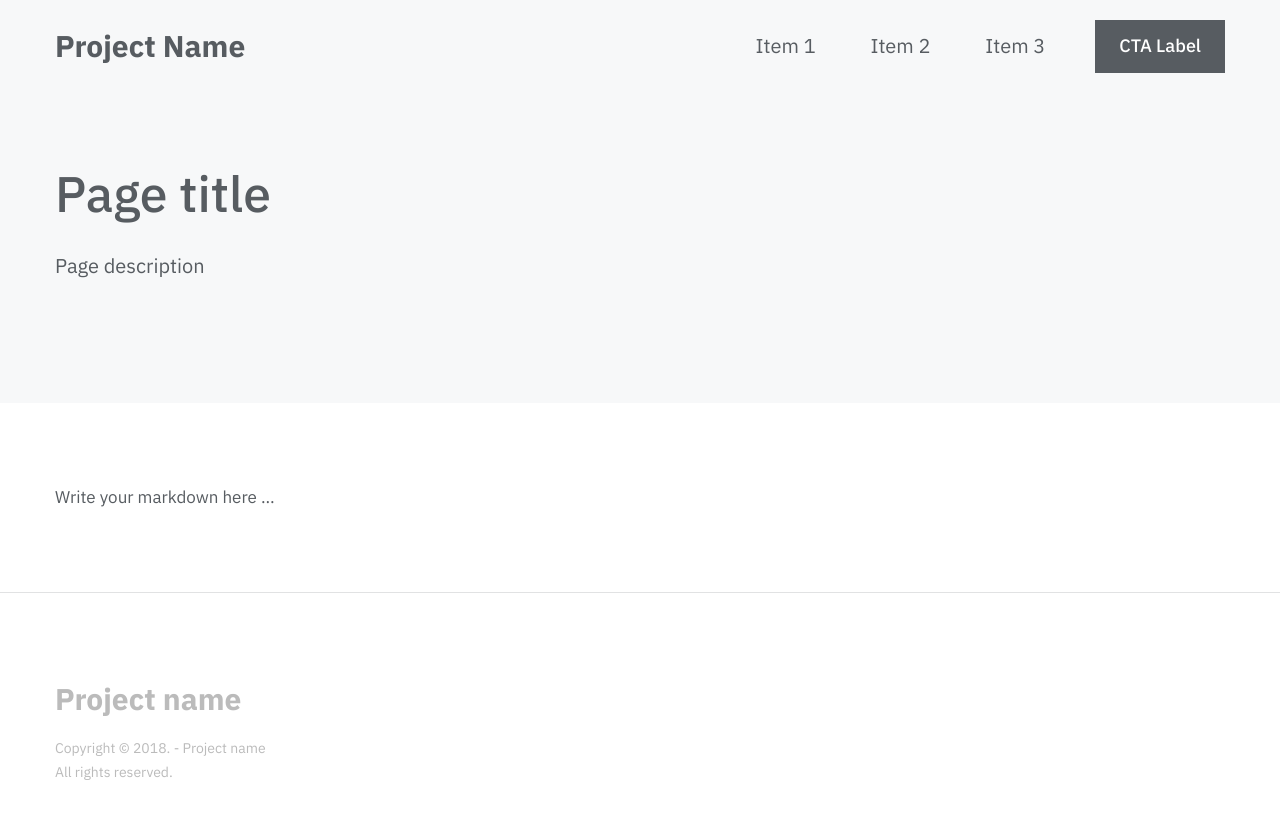
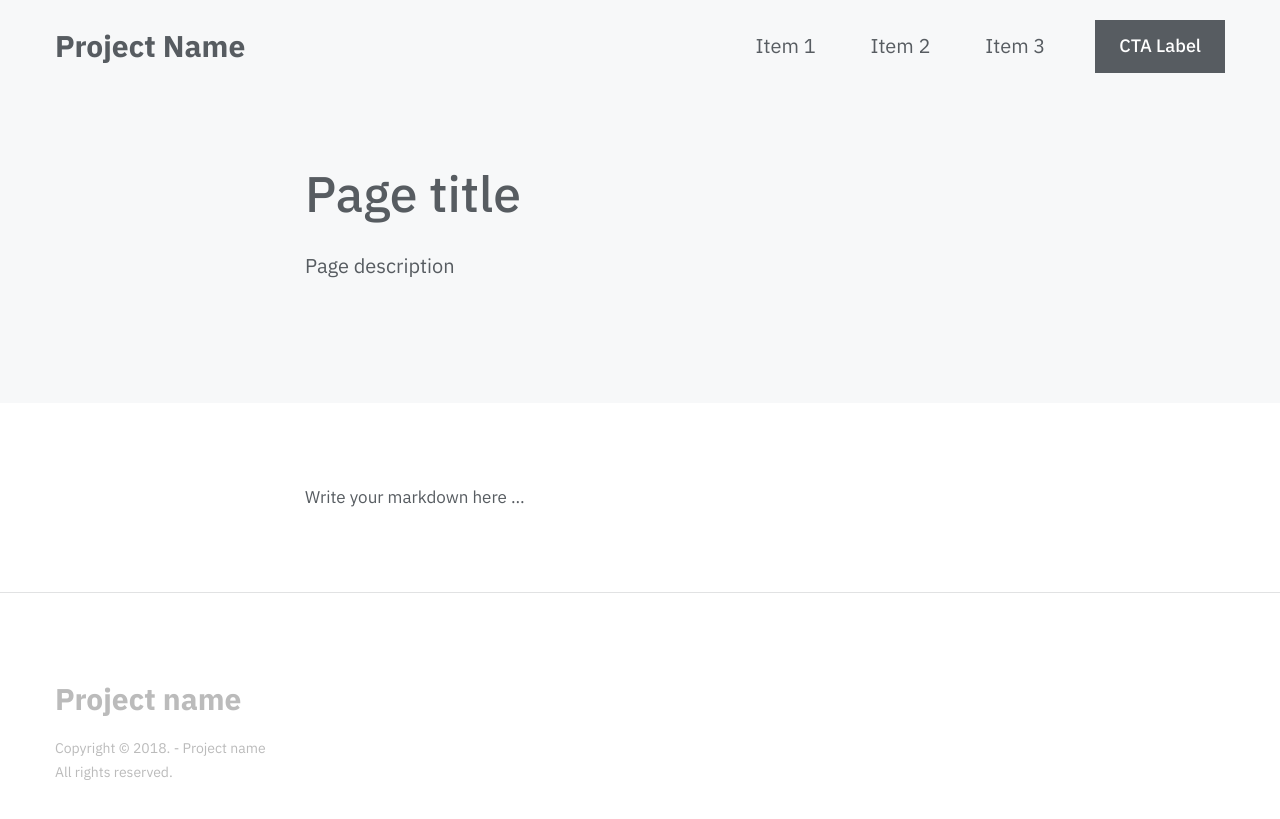
Before and after one commit to MANOJPATRA1991/blogs, a Jekyll site: the page built from default.md, in a window 1280 px wide. Shown: the top 819 px of the page. Built offline with Jekyll 4.4.1, drawn with Linux system fonts in a browser that asks for light colours.

Commit message:
Default layout updated. Removed color theme variable.

```diff
--- a/_config.yml
+++ b/_config.yml
@@ -2,7 +2,6 @@
 dox:
     baseurl:
     site_title: Project Name
-    color_theme: # Available themes: blue (default), green, purple, red and yellow
     header:
         logo:
             text: Project Name
--- a/dox-theme/_includes/header.html
+++ b/dox-theme/_includes/header.html
@@ -33,7 +33,7 @@
 		<link rel="stylesheet" href="https://fonts.googleapis.com/css?family=IBM+Plex+Mono|IBM+Plex+Sans:400,400i,500,500i,700,700i">
 		<link rel="stylesheet" href="{% if jekyll.environment == 'production' %}{{ site.dox.baseurl }}{% endif %}/dox-theme/assets/css/style.css">
 	</head>
-	<body class="{{ site.dox.color_theme }}">
+	<body>
 		{% if site.dox.header.nav or site.dox.header.cta %}
 			<div class="c-offcanvas">
 				<div class="c-offcanvas__inner">
--- a/dox-theme/_layouts/default.html
+++ b/dox-theme/_layouts/default.html
@@ -4,7 +4,7 @@
 	<div class="u-bg-gray-30 u-pt-16 u-pb-10">
 		<div class="o-container">
 			<div class="o-row">
-				<div class="o-col-11@lg o-col-7@xl">
+				<div class="o-col-11@lg o-col-7@xl u-mx-auto@xl">
 					{% if page.title %}
 						<h1 class="u-text-lg u-text-xl@sm">{{ page.title }}</h1>
 					{% endif %}
@@ -22,8 +22,8 @@
 <div class="u-pt-8 u-pb-5">
 	<div class="o-container">
 		<div class="o-row">
-			<div class="o-col-11@lg o-col-7@xl">
-				<div class="c-post u-mb-3@lg">
+			<div class="o-col-11@lg o-col-7@xl u-mx-auto@xl">
+				<div class="c-post u-mb-3@lg js-post">
 					{{ content }}
 					{% include comments.html classes='u-mt-8 u-mb-3' %}
 				</div><!-- /.c-post -->
```
